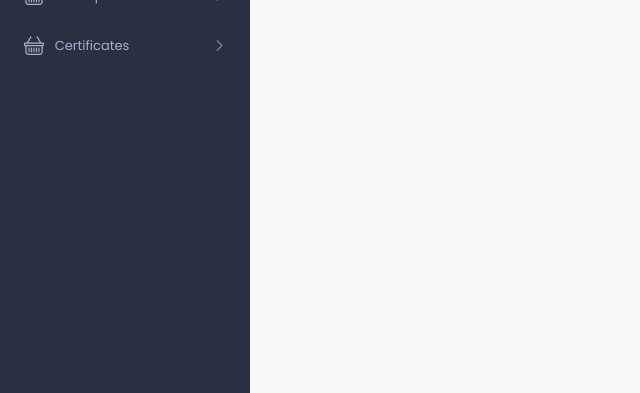
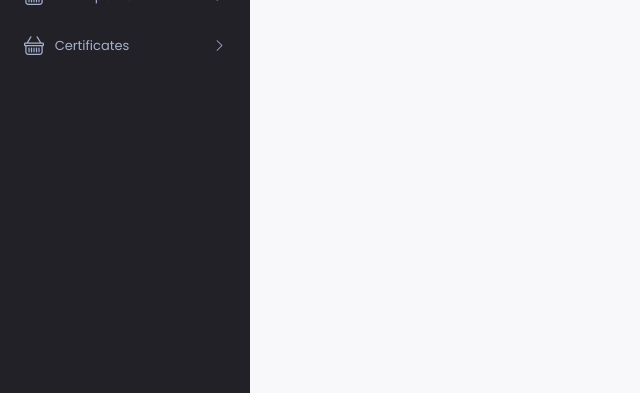
Before and after one commit to sudharshanr15/certify, a PHP site: page /admin/events/ in a window 1280 px wide. Shown: the part 407-800 px from the top of the page, without its empty margins (0-640 px from the left). Run offline with PHP 8.4, Linux system fonts and the light colour scheme; the visitor is signed in with stand-in values (Sample User, id 1); data comes from the database, SQL or seed files in the repository; some libraries are stand-ins or nearby versions.

Commit message:
Changed color for admin panel sidebar

```diff
--- a/assets/css/main.css
+++ b/assets/css/main.css
@@ -37,7 +37,7 @@
 .admin-wrapper .vertical-menu {
   display: none;
   width: 250px;
-  background-color: #2a3042;
+  background-color: #222128;
   height: 100vh;
   position: fixed;
   z-index: 10000;
@@ -52,7 +52,7 @@
 .admin-wrapper .vertical-menu .navbar-brand {
   display: inline-flex;
   width: 250px;
-  background-color: #2a3042;
+  background-color: #222128;
   height: 70px;
   justify-content: center;
   align-items: center;
--- a/assets/sass/admins/_navbar.scss
+++ b/assets/sass/admins/_navbar.scss
@@ -42,7 +42,7 @@
     .vertical-menu{
         display: none;
         width: 250px;
-        background-color: #2a3042;
+        background-color: #222128;
         height: 100vh;
         position: fixed;
         z-index: 10000;
@@ -56,7 +56,7 @@
         & .navbar-brand{
             display: inline-flex;
             width: 250px;
-            background-color: #2a3042;
+            background-color: #222128;
             height: 70px;
             justify-content: center;
             align-items: center;
```
